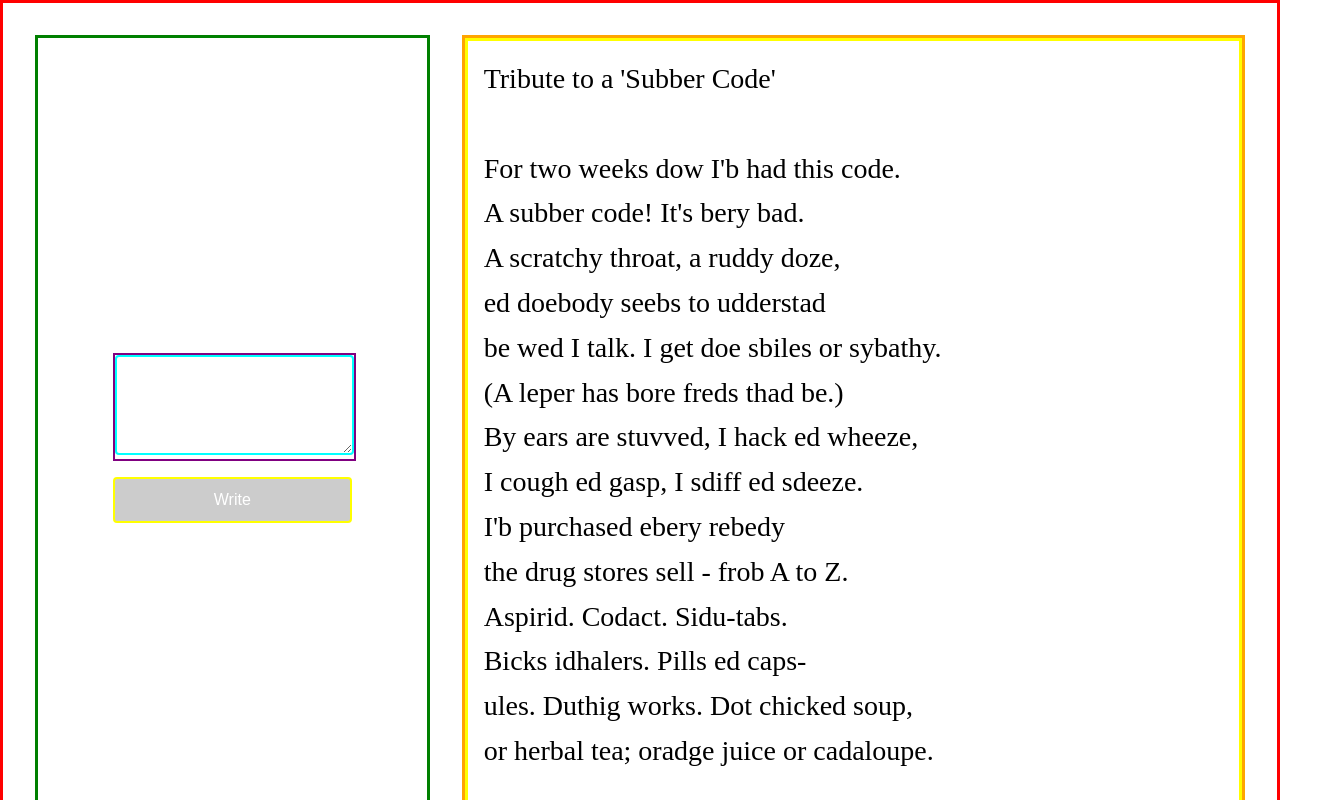
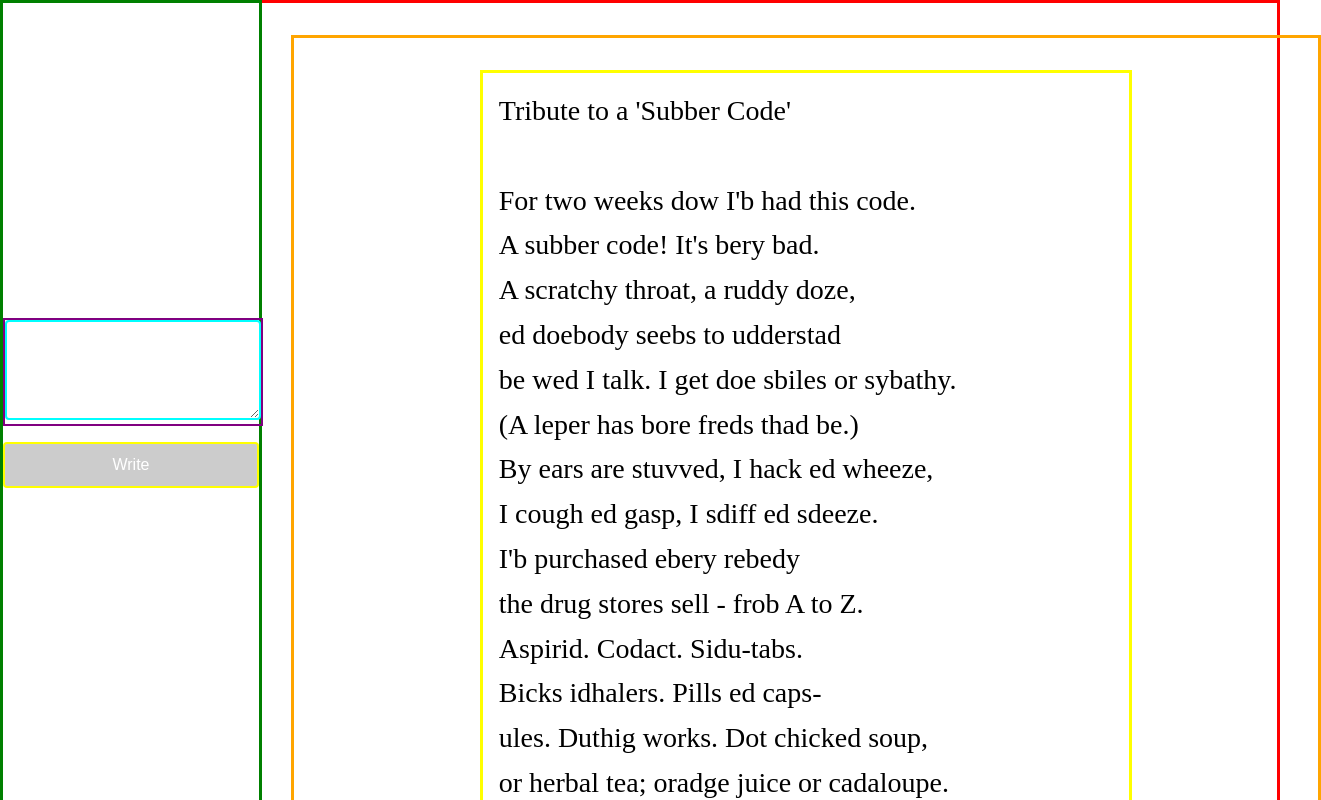
Before and after one commit to davidvolta/jdevans, a Next.js app in the folder frontend/: page / in a window 1280 px wide. Shown: the top 800 px of the page, 1321 px wide, since content can reach past the window. Built offline with nearby package versions, Linux system fonts and the light colour scheme.

Commit message:
Layout Polished, OpenAI connected

```diff
--- a/frontend/app/globals.css
+++ b/frontend/app/globals.css
@@ -19,40 +19,43 @@ body {
 }
 
 .layout {
-  display: flex;
-  gap: 2rem;
+  display: block;
   min-height: 100vh;
 }
 
 .left-column {
-  flex: 1;
-  max-width: 33.333%;
+  position: fixed;
+  top: 0;
+  left: 0;
+  width: 20vw;
+  min-width: 200px;
+  max-width: 20vw;
+  height: 100vh;
   border: 3px solid green;
-  position: sticky;
-  top: 0;
-  align-self: flex-start;
-  height: 100vh;
   background: white;
   z-index: 1;
   display: flex;
   flex-direction: column;
   justify-content: center;
-  align-items: center;
+  align-items: stretch;
+  padding: 0;
+  margin: 0;
 }
 
 .right-column {
-  flex: 2;
-  max-width: 66.667%;
+  margin-left: 20vw;
+  width: 80vw;
+  max-width: 80vw;
   border: 3px solid orange;
-  /* height: 80vh; */
-  /* overflow: hidden; */
+  display: flex;
+  justify-content: center;
+  align-items: flex-start;
 }
 
 .form-group {
   margin-bottom: 1rem;
   border: 2px solid purple;
   width: 100%;
-  max-width: 300px;
 }
 
 .form-group label {
@@ -69,6 +72,7 @@ body {
   border: 1px solid #ccc;
   border-radius: 4px;
   font-size: 1rem;
+  font-family: Helvetica, Arial, sans-serif;
   border: 2px solid cyan;
   box-sizing: border-box;
 }
@@ -89,7 +93,7 @@ body {
   transition: background-color 0.2s;
   border: 2px solid yellow;
   width: 100%;
-  max-width: 300px;
+  max-width: 600px;
   box-sizing: border-box;
 }
 
@@ -120,11 +124,12 @@ body {
 }
 
 .poem-display {
-  /* height: 100%; */
-  /* overflow-y: auto; */
   padding: 1rem;
   border: 3px solid yellow;
   background-color: white;
+  width: 60%;
+  margin: 2rem auto;
+  display: block;
 }
 
 .poem-display pre {
--- a/frontend/app/page.tsx
+++ b/frontend/app/page.tsx
@@ -113,7 +113,23 @@ the letters 'n' and 'm' ... occasionally.)`
 
         <div className="right-column">
           <div className="poem-display">
-            <pre>{generatedPoem || defaultPoem}</pre>
+            {(() => {
+              const poem = generatedPoem || defaultPoem;
+              const signatureMatch = poem.match(/(\(J\.D\. Evans[\s\S]*?\))/);
+              if (signatureMatch) {
+                const [signature] = signatureMatch;
+                const poemBody = poem.replace(signature, '').trim();
+                return (
+                  <pre>
+                    {poemBody}
+                    {"\n\n"}
+                    <em>{signature}</em>
+                  </pre>
+                );
+              } else {
+                return <pre>{poem}</pre>;
+              }
+            })()}
           </div>
         </div>
       </div>
```
Also changed, not shown: 2 other files (tests, documents, lock files or other folders).
